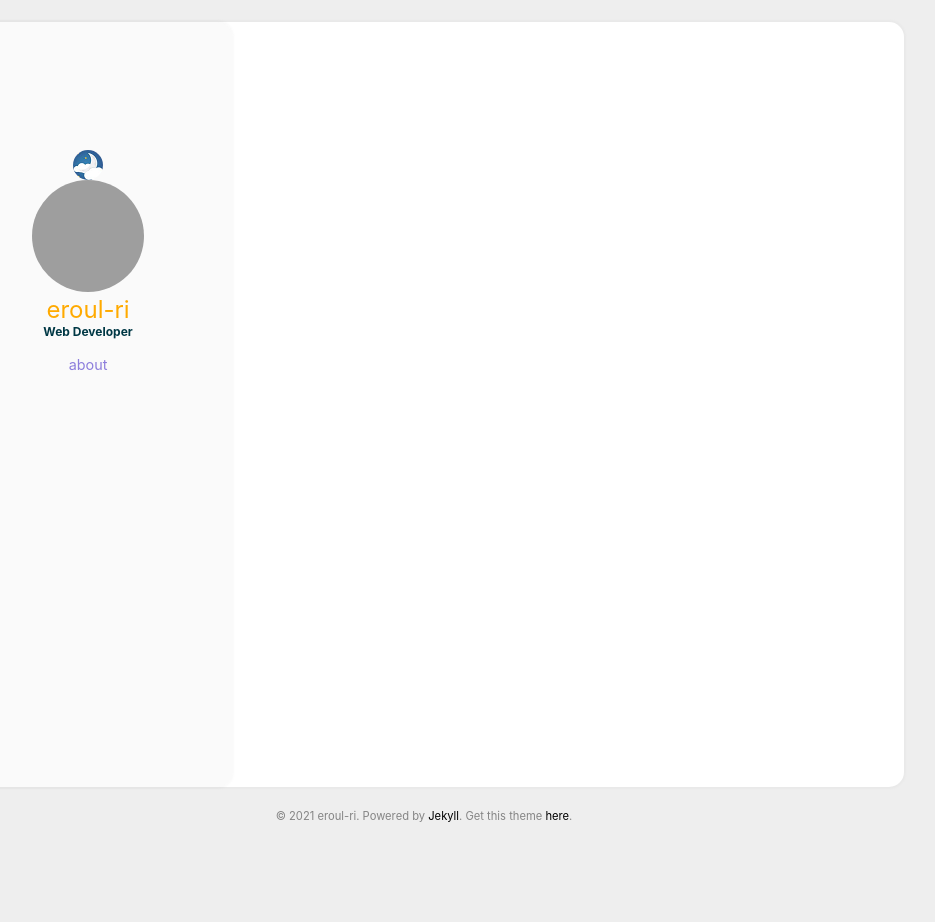
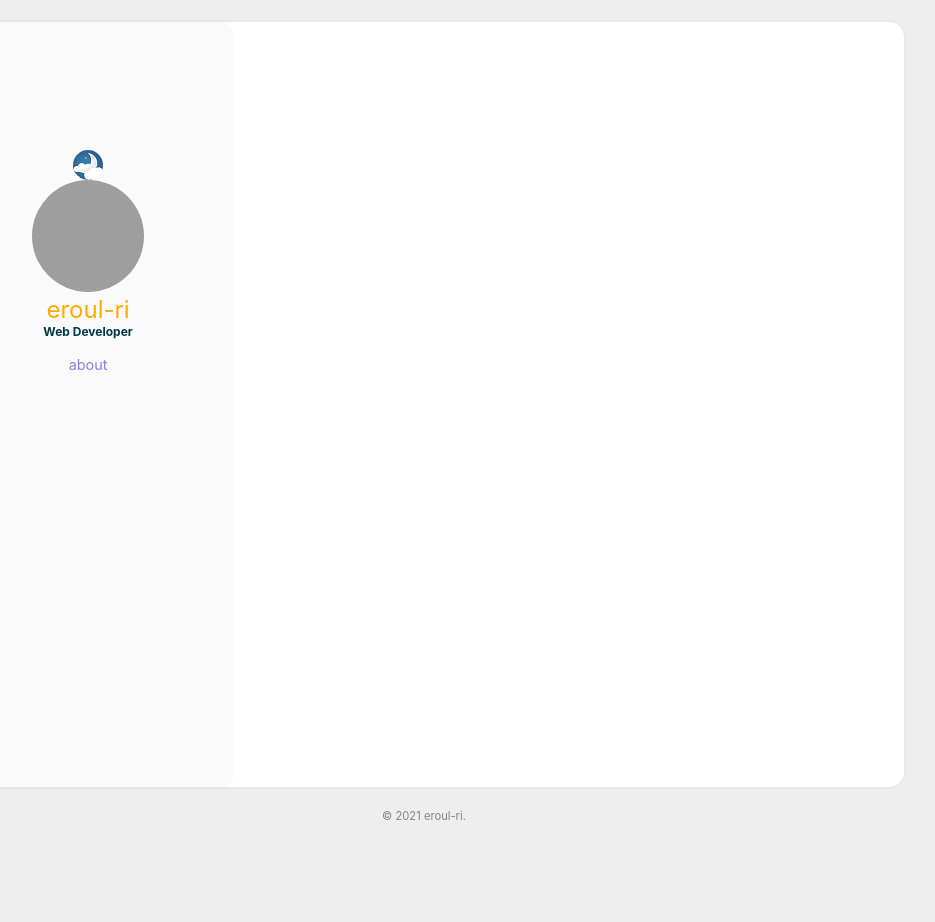
Before and after one commit to eroul-ri/eroul-ri.github.io, a Jekyll site: the page built from index.html, in a window 1280 px wide. Shown: the whole page, without its empty margins (216-1151 px from the left). Built offline with Jekyll 4.4.1, drawn with Linux system fonts in a browser that asks for light colours; grey boxes are pictures that could not be loaded.

Commit message:
eroul-ri footer 정보 변경

```diff
--- a/_includes/footer.html
+++ b/_includes/footer.html
@@ -1,8 +1,5 @@
 <footer class="footer">
   <div>
     &copy; {{ site.time | date: '%Y' }} {{ site.user.name }}.
-    Powered by <a href="http://jekyllrb.com" target="_blank">Jekyll</a>.
-    Get this theme
-    <a href="https://github.com/starry99/catbook" target="_blank">here</a>.
   </div>
 </footer>
```
Also changed, not shown: 6 other files.
